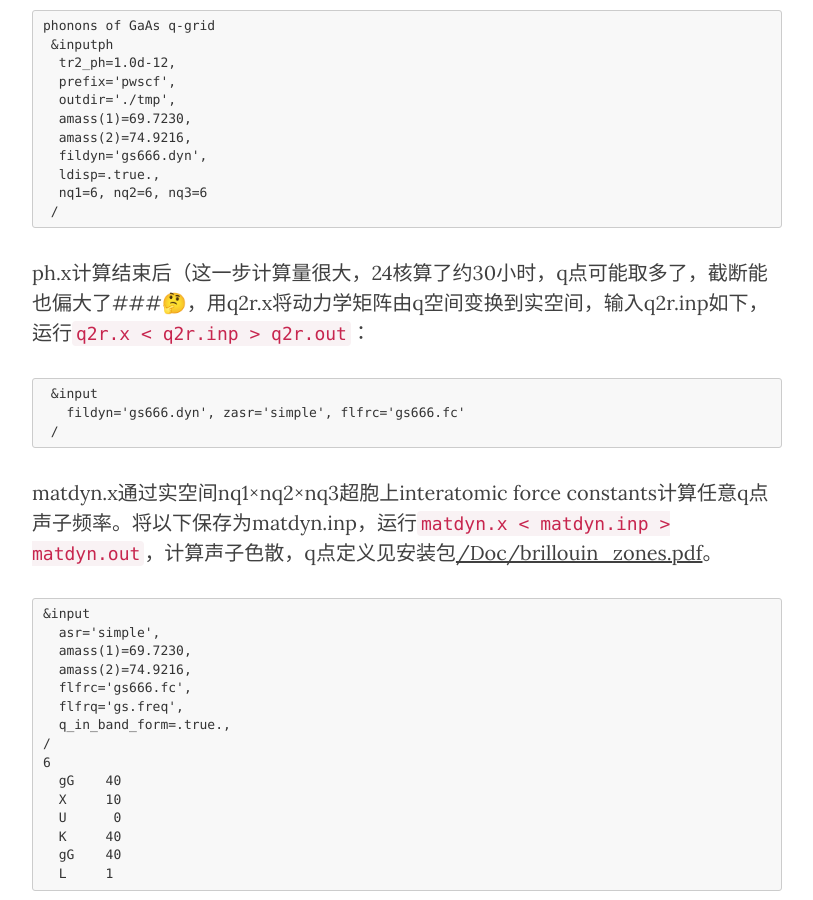
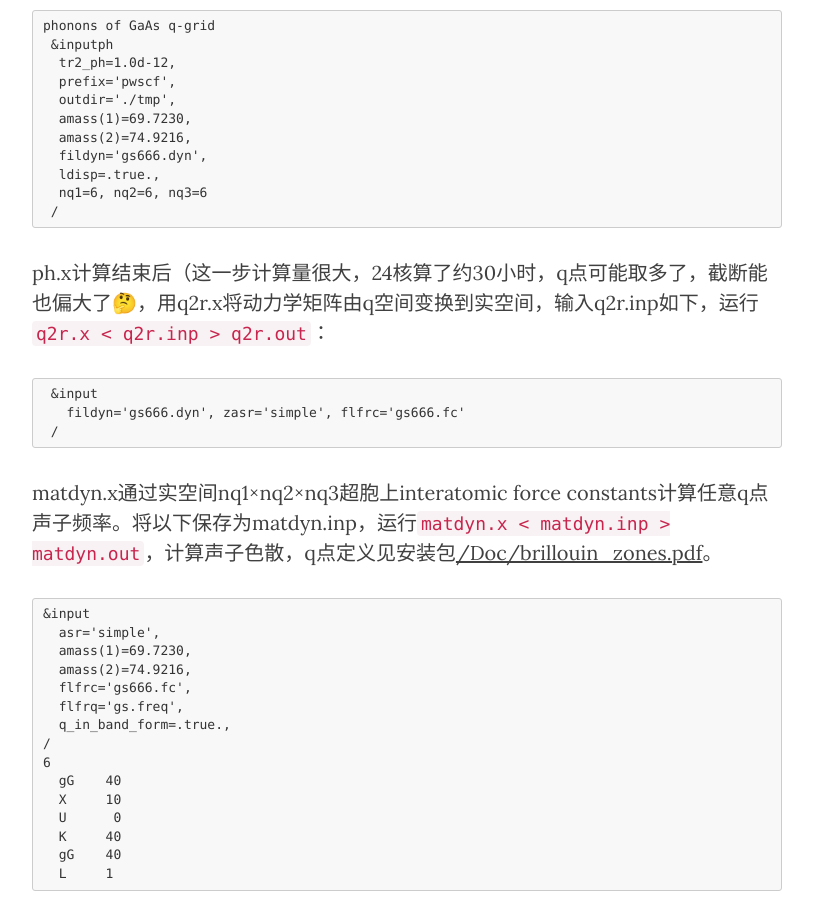
Before and after one commit to yyyu200/DFTbook, a Jekyll site: the page built from _posts/2019-04-01-HandsOn.md, in a window 1280 px wide and 900 px high, scrolled down 26510 px. Shown: the whole window, without its empty margins (233-1046 px from the left). Built offline with Jekyll 4.4.1, drawn with Linux system fonts in a browser that asks for light colours; nearby versions of some CDN libraries; formulas are drawn with MathJax 3; comment, search, counter and statistics services are not loaded.

Commit message:
modify at20190903-17:48:52-aliyun

````diff
--- a/_posts/2019-04-01-HandsOn.md
+++ b/_posts/2019-04-01-HandsOn.md
@@ -914,7 +914,7 @@ phonons of GaAs q-grid
  /
 ```
 
-ph.x计算结束后（这一步计算量很大，24核算了约30小时，q点可能取多了，截断能也偏大了###🤔，用q2r.x将动力学矩阵由q空间变换到实空间，输入q2r.inp如下，运行```q2r.x < q2r.inp > q2r.out```：
+ph.x计算结束后（这一步计算量很大，24核算了约30小时，q点可能取多了，截断能也偏大了🤔，用q2r.x将动力学矩阵由q空间变换到实空间，输入q2r.inp如下，运行```q2r.x < q2r.inp > q2r.out```：
 ```
  &input
    fildyn='gs666.dyn', zasr='simple', flfrc='gs666.fc'
````
